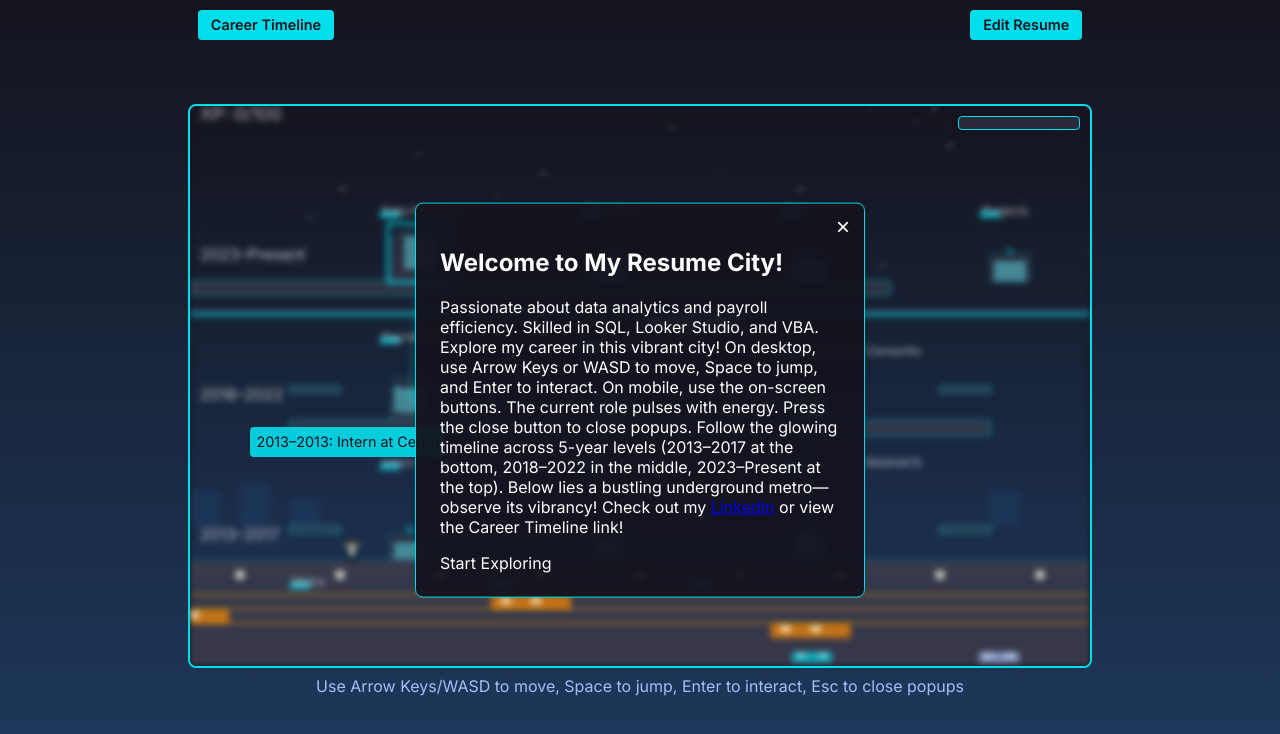
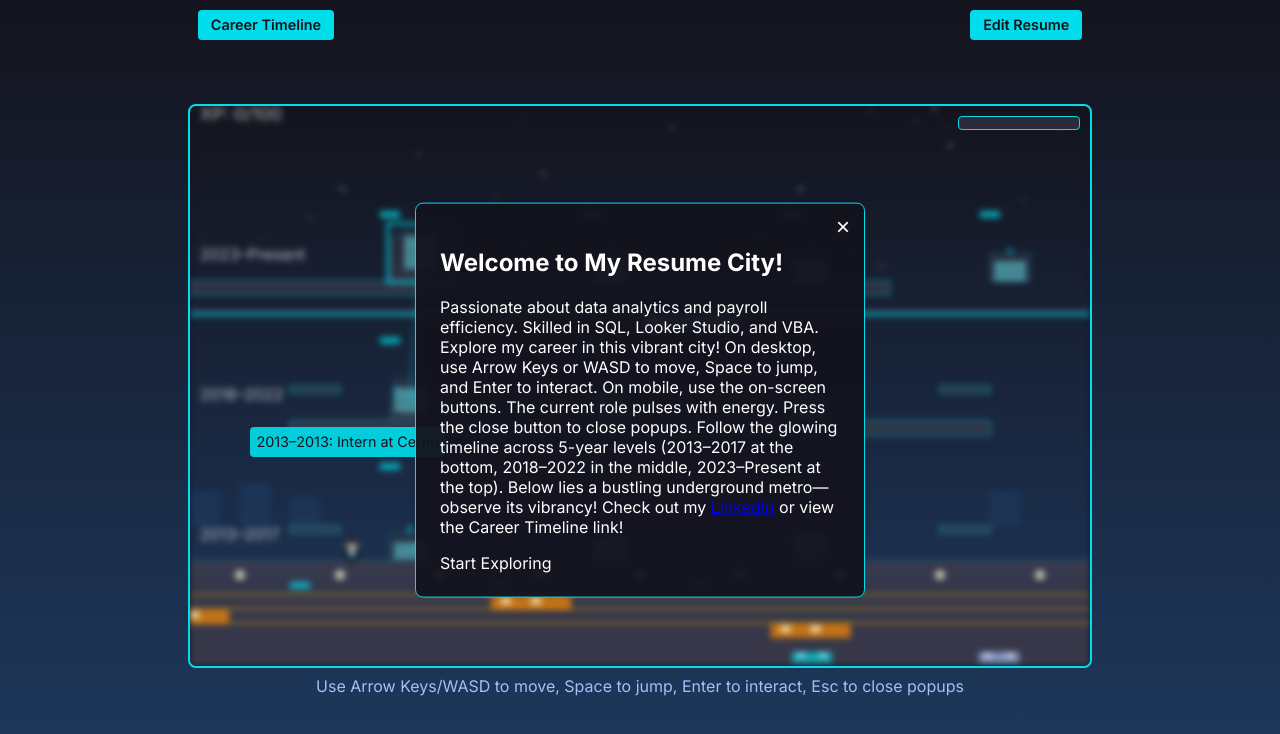
Before and after one commit to viveknakarmi/Resume, a plain HTML site: page index.html in a window 1280 px wide. Drawn offline with Linux system fonts and the light colour scheme.

Commit message:
Update index.html

```diff
--- a/index.html
+++ b/index.html
@@ -650,7 +650,7 @@
             ctx.fillRect(sign.x, sign.y, sign.width, sign.height);
             ctx.font = `${12 * scaleX}px Inter`;
            ctx.fillStyle = '#FFFFFF';
-            ctx.fillText(sign.label, sign.x + 2* scaleX, sign.y+5  * scaleY);
+           // ctx.fillText(sign.label, sign.x + 2* scaleX, sign.y+5  * scaleY);
         }
 
         function drawDistantBuilding(building) {
```
